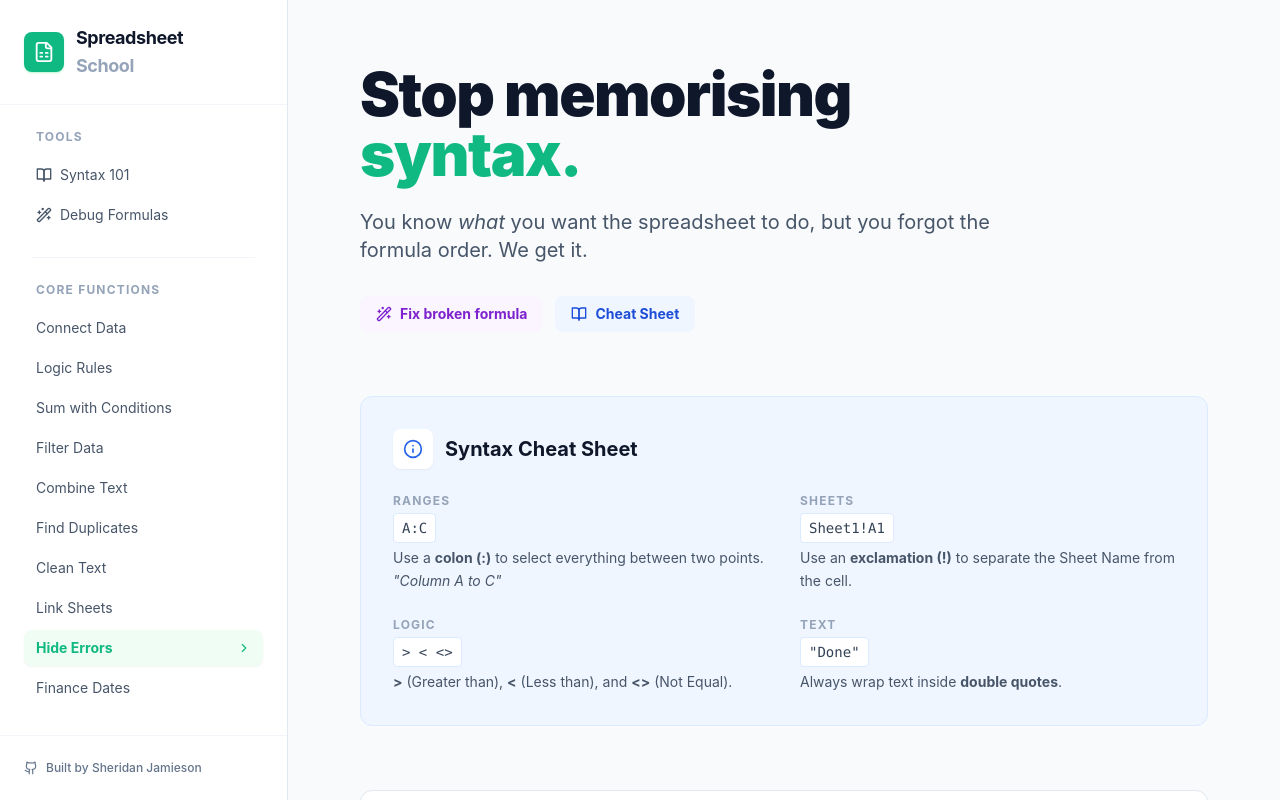
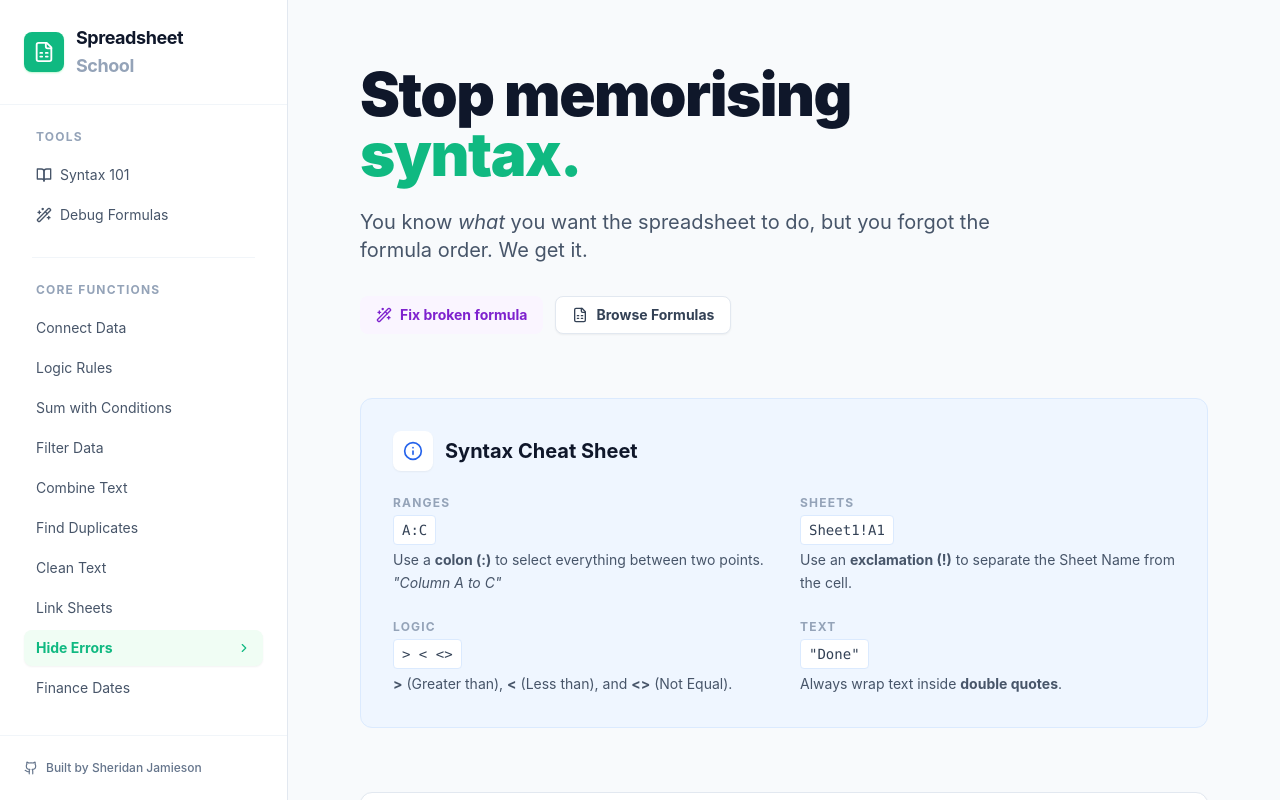
Before and after one commit to sheridan-runs/spreadsheet-school, a React (Vite) app in the folder spreadsheet-school/: page / in a window 1280 px wide. Shown: the top 800 px of the page. Built offline with nearby package versions, Linux system fonts and the light colour scheme.

Commit message:
Update App.tsx

```diff
--- a/spreadsheet-school/src/App.tsx
+++ b/spreadsheet-school/src/App.tsx
@@ -349,7 +349,7 @@ function App() {
     You know <em>what</em> you want the spreadsheet to do, but you forgot the formula order. We get it.
   </p>
 
-            {/* NEW: Quick Jump Buttons */}
+  {/* Quick Jump Buttons */}
   <div className="flex flex-wrap gap-3 pt-2">
     <a
       href="#formula-doctor"
@@ -357,11 +357,13 @@ function App() {
     >
       <Wand2 size={16} /> Fix broken formula
     </a>
+
+    {/* UPDATED BUTTON BELOW */}
     <a
-                href="#syntax-101"
-                className="inline-flex items-center gap-2 px-4 py-2 bg-blue-50 text-blue-700 font-bold rounded-lg hover:bg-blue-100 transition-colors text-sm"
+      href="#vlookup"
+      className="inline-flex items-center gap-2 px-4 py-2 bg-white border border-slate-200 text-slate-700 font-bold rounded-lg hover:bg-slate-50 hover:text-sheet-green transition-colors text-sm shadow-sm"
     >
-                <BookOpen size={16} /> Cheat Sheet
+      <FileSpreadsheet size={16} /> Browse Formulas
     </a>
   </div>
 </div>
```
Lines whose indentation alone changed are shown as unchanged.
